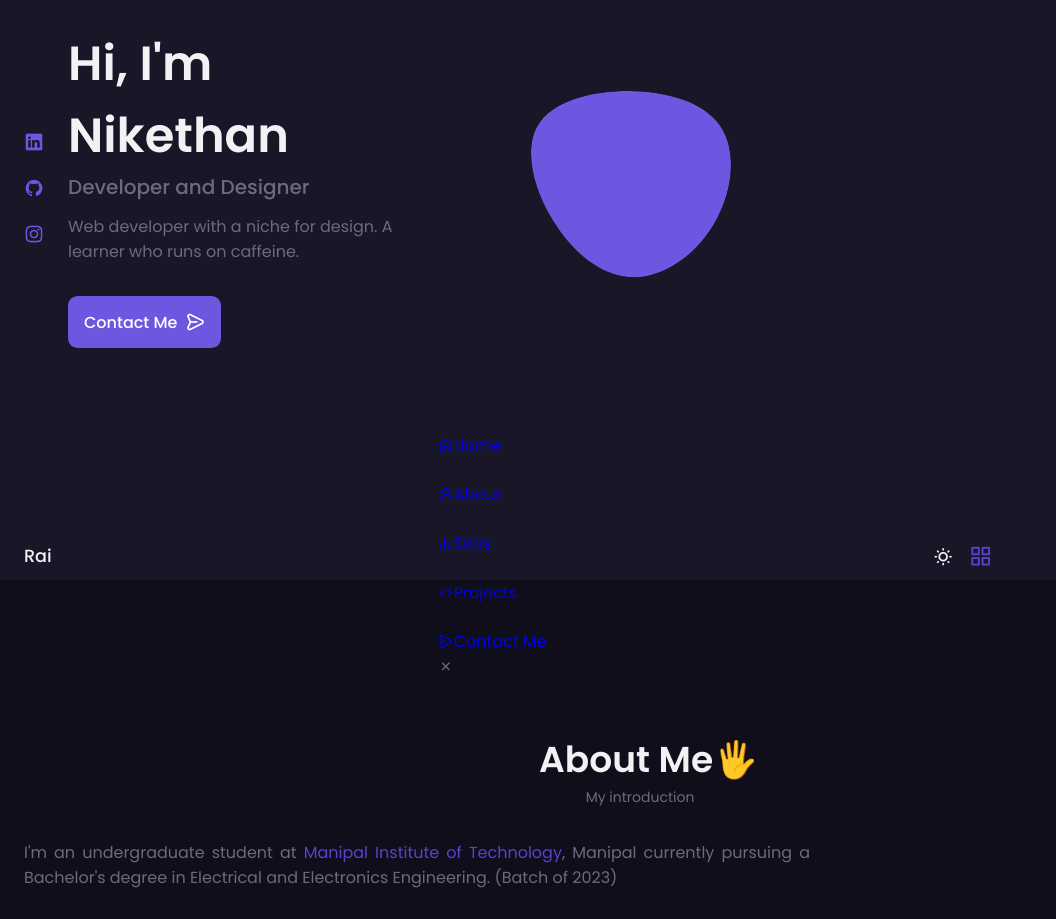
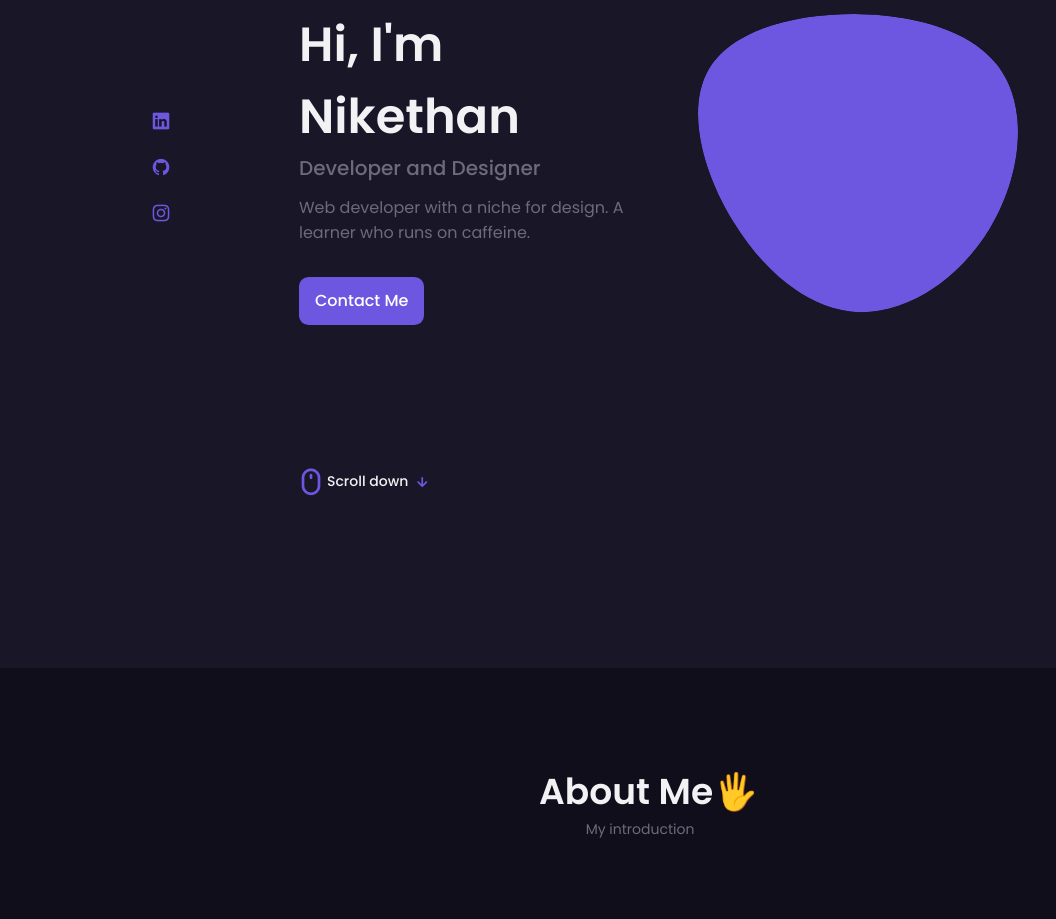
Before and after one commit to nikethanrai/portfolio, a React (Create React App) app: page / in a window 1280 px wide. Shown: the part 220-1139 px from the top of the page, without its empty margins (0-1056 px from the left). Built offline with nearby package versions, Linux system fonts and the light colour scheme.

Commit message:
updated desktop

```diff
--- a/src/App.css
+++ b/src/App.css
@@ -11,6 +11,7 @@
   --first-color-alt: hsl(var(--hue-color), 57%, 53%);
   --first-color-lighter: hsl(var(--hue-color), 92%, 85%);
   --title-color: hsl(var(--hue-color), 8%, 15%);
+  --nav-color: hsl(var(--hue-color), 8%, 15%);
   --text-color: hsl(var(--hue-color), 8%, 45%);
   --text-color-light: hsl(var(--hue-color), 8%, 65%);
   --input-color: hsl(var(--hue-color), 70%, 96%);
@@ -67,6 +68,7 @@
   --bg-color:  hsl(var(--hue-color), 28%, 12%);
   --container-color:hsl(var(--hue-color),29%,16%);
   --gray:hsl(var(--hue-color), 30%, 8%);
+  --nav-color:#6a55b5
 }
 
 
@@ -402,10 +404,6 @@ img {
 
 .about {
   background-color:var(--gray);
-  height: 73vh;
-
-
-
 
 }
 
@@ -587,3 +585,128 @@ margin-right: var(--mb-1-5);
   grid-template-columns: repeat(2,1fr);
 }
 }
+@media screen and (min-width:768px){
+  .container{
+    margin-left:auto ;
+    margin-right: auto;
+    padding-top: 1.5rem;
+    padding-bottom: 1.5rem;
+  }
+  body{
+    margin:0
+  }
+  .section{
+    padding: 6rem 0 2rem;
+  }
+  .section_subtitle{
+    margin-bottom: 4rem;
+  }
+  .header{
+    top:0;
+    bottom: initial;
+
+  }
+  .header,.main,.footer_container{
+    padding: 0 1rem;
+
+
+  }
+  .nav{
+    height: calc(var(--header-height)+1.5rem);
+    column-gap: 1rem;
+  }
+
+  .nav_icon,.nav_close,.nav_toggle{
+    display:none ;
+  }
+  .nav_list{
+    display: flex;
+    column-gap: 2rem;
+  }
+  .nav_link{
+    color: var(--nav-color);
+    transition: .3s;
+  }
+  .nav_link:hover{
+    color:#b4a2f5
+  }
+  .nav_menu{
+    margin-left:auto ;
+  }
+  .change-theme{
+    margin: 0;
+  }
+  .home_container{
+    row-gap: 5rem;
+  }
+  .home_content{
+
+    column-gap: 2rem;
+  }
+  .home_blob{
+    width:270px;
+
+  }
+  .home_scroll{
+    display: block;
+  }
+  .home_scroll-button{
+    margin-left: 3rem;
+  }
+  .about_container{
+    column-gap: 5rem;
+  }
+  .about_img{
+    width:350px
+  }
+  .about_description{
+    text-align: initial;
+  }
+  .about_info{
+    justify-content: space-between;
+  }
+
+  .portfolio_image{
+    width:320px
+  }
+  .portfolio_button{
+    width: 10.5rem;
+  }
+  .portfolio_content{
+    align-items: center;
+  }
+  .footer_container{
+    grid-template-columns: repeat(3,1fr);
+  }
+  .footer_bg{
+    padding:3rem 0 3.5rem;
+  }
+  .footer_links{
+    flex-direction: row;
+    column-gap: 2rem;
+  }
+  .footer_social{
+    justify-self: flex-end;
+
+
+  }
+  .footer_copy{
+    margin: 2rem;  }
+
+
+
+}
+@media screen and (min-width:1024px) {
+  .header,.main,.footer_container{
+    padding:0
+  }
+  .home_blob{
+    width:320px
+  }
+  .home_social{
+    transform: translateX(-6rem);
+  }
+  .portfolio_content{
+    column-gap: 5rem;
+  }
+}
--- a/src/App.js
+++ b/src/App.js
@@ -80,7 +80,7 @@ function App() {
 
       </header>
       <main className="main">
-        <section className="home selection" id='home'>
+        <section className="home section" id='home'>
           <div className="home_container container grid">
             <div className="home_content grid">
               <div className="home_social">
@@ -118,7 +118,7 @@ function App() {
             </div>
 
             <div className="home_scroll">
-              <a href="" className="home_scroll-button button--flex">
+              <a href="#about" className="home_scroll-button button--flex">
                 <i className="uil uil-mouse-alt home_scroll-mouse"></i>
                 <span className="home_scroll-name">Scroll down</span>
                 <i className="uil uil-arrow-down home_scroll-arrow"></i>
```
